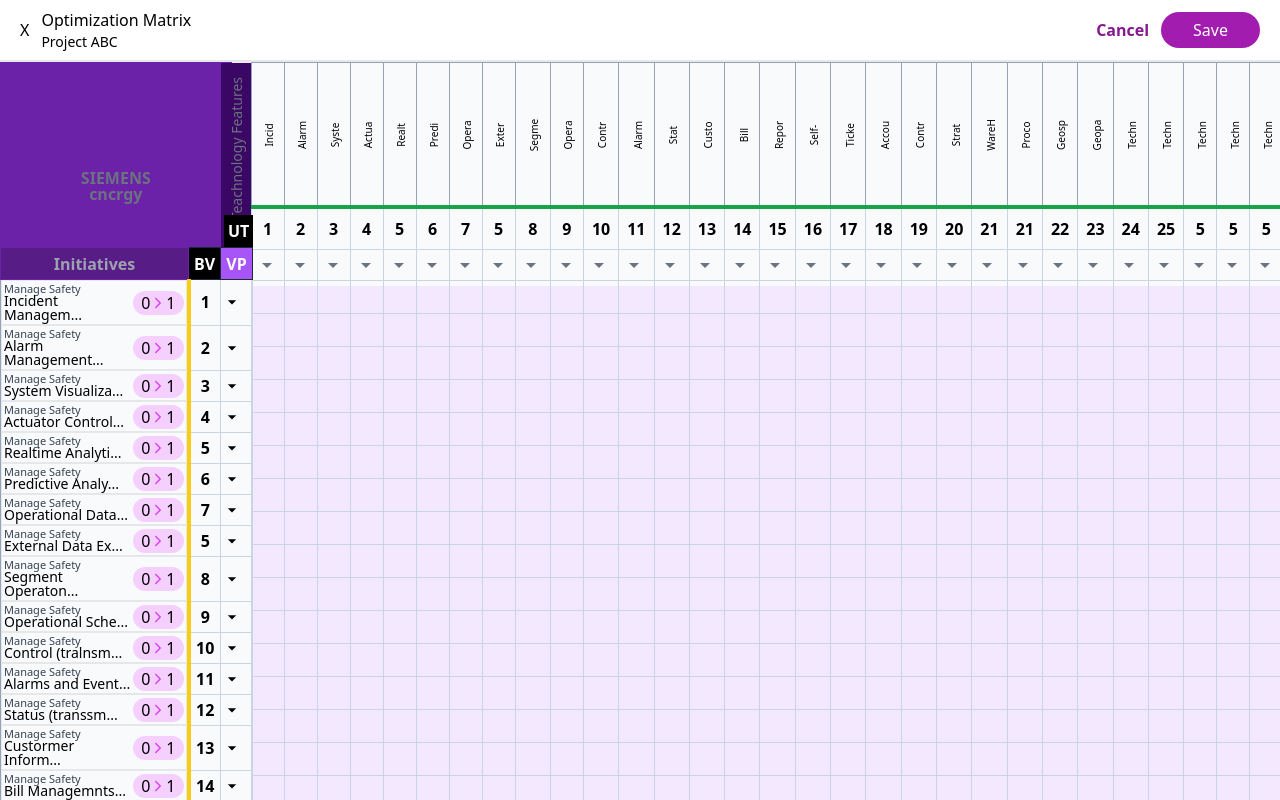
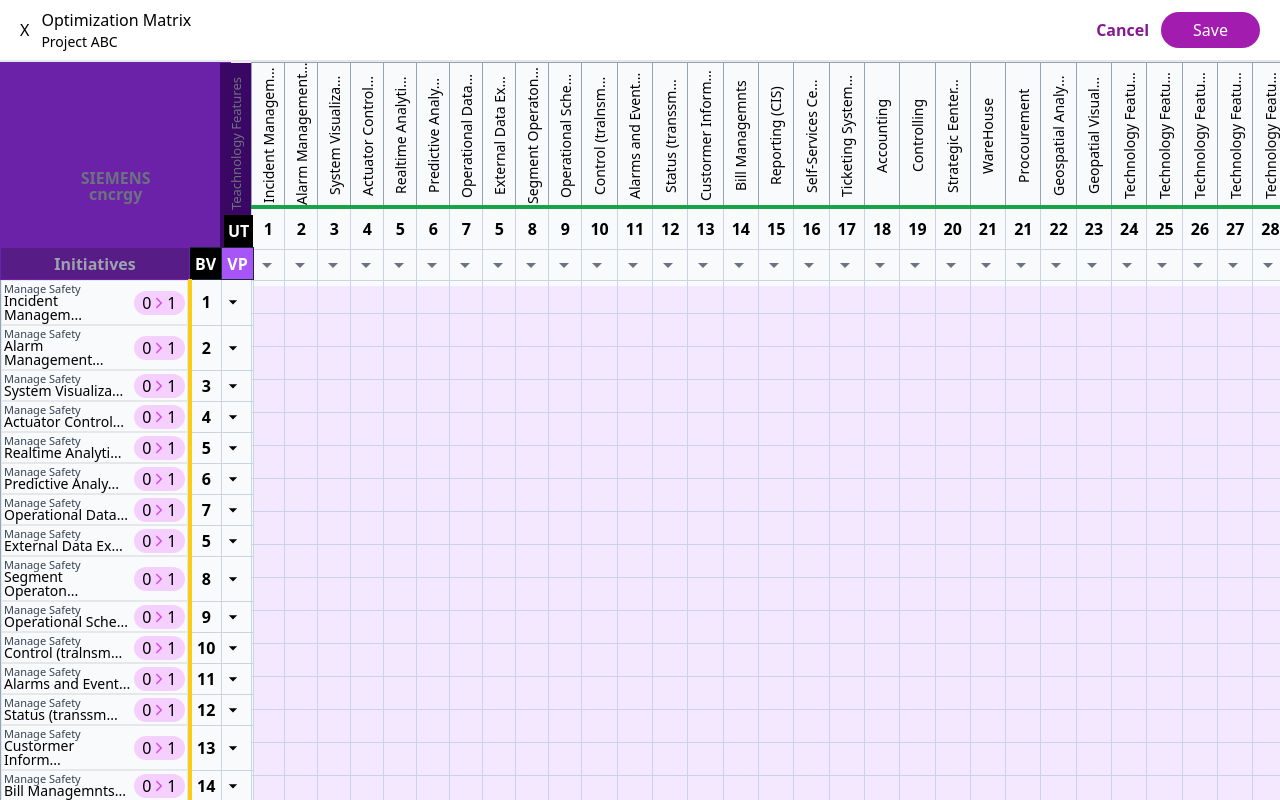
Before and after one commit to Rifazul-Islam/typescript-project, a React (Vite) app: page / in a window 1280 px wide. Shown: the top 800 px of the page. Built offline with nearby package versions, Linux system fonts and the light colour scheme.

Commit message:
table title condition use

```diff
--- a/src/Pages/OptimizationMatrix/OptimiztionMatrix.css
+++ b/src/Pages/OptimizationMatrix/OptimiztionMatrix.css
@@ -0,0 +1,5 @@
+.vertical-text {
+  transform: rotate(180deg);
+  writing-mode: vertical-rl;
+  text-orientation: mixed;
+}
--- a/src/Pages/OptimizationMatrix/OptimiztionMatrix.tsx
+++ b/src/Pages/OptimizationMatrix/OptimiztionMatrix.tsx
@@ -31,9 +31,10 @@
     { title: "Geopatial Visualization", num: 23 },
     { title: "Technology Features1", num: 24 },
     { title: "Technology Features2", num: 25 },
-    { title: "Technology Features3", num: 5 },
-    { title: "Technology Features3", num: 5 },
-    { title: "Technology Features1", num: 5 },
+    { title: "Technology Features3", num: 26 },
+    { title: "Technology Features3", num: 27 },
+    { title: "Technology Features1", num: 28 },
+    { title: "Ticketing System", num: 29 },
   ];
   const [isOpen, setIsOpen] = useState(false);
 
@@ -48,21 +49,26 @@
           </div>
         </div>
         <div className="w-52 hidden  lg:flex mt-[77px] items-center pt-[38px] flex-col space-y-0 text-sm -ml-[125px]  h-14 -rotate-90 ">
-          <p className="bg-purple-950 z-10 h-8 w-52  p-[14px] flex justify-end items-center text-gray-500">
+          <p className="bg-purple-950  text-[13px] z-10 h-8 w-52  p-[14px] flex justify-end items-center text-gray-500">
             Teachnology Features
           </p>
         </div>
-        <div className="bg-slate-50 w-full h-56 lg:flex hidden relative -ml-16">
-          <table className="border-collapse border border-slate-40 max-w-[500px]  absolute ">
+
+        <div className="bg-slate-50 w-full h-56 lg:flex hidden relative -ml-[63px]">
+          <table className="border-collapse border border-slate-40   absolute ">
             <thead>
               <tr>
                 {items.map((item, index) => (
                   <th
-                    className="border border-slate-400 h-36 border-b-green-600 border-b-4 text-center -rotate-90 whitespace-nowrap"
+                    className="border border-slate-400 h-36 border-b-green-600 border-b-4 vertical-text whitespace-nowrap"
                     key={index}
                   >
-                    <span className="text-[10px] font-normal p-0">
-                      {item?.title.slice(0, 5)}
+                    <span className="text-[14px] font-normal">
+                      {item?.title.length < 16 ? (
+                        <> {item?.title}</>
+                      ) : (
+                        <> {item?.title.slice(0, 16) + "..."}</>
+                      )}
                     </span>
                   </th>
                 ))}
@@ -89,7 +95,7 @@
                   >
                     {isOpen ? (
                       <>
-                        <IoMdArrowDropup />
+                        <IoMdArrowDropup className="text-2xl font-bold text-gray-500" />
                       </>
                     ) : (
                       <>
@@ -119,11 +125,11 @@
       </div>
 
       {/* left sidebar  */}
-      <div className="h-full  w-[253px] bg-slate-50 -mt-[39px] hidden lg:flex">
+      <div className="h-full  w-[254px] bg-slate-50 -mt-[39px] hidden lg:flex">
         <div className="z-20">
-          <table className="border-collapse border  border-slate-400 ...">
+          <table className="border-collapse border  border-slate-400">
             <thead>
-              <tr className="bg-purple-900 h-8">
+              <tr className="bg-purple-900 h-8 ">
                 <th className="border border-purple-800 text-gray-400">
                   Initiatives
                 </th>
```
